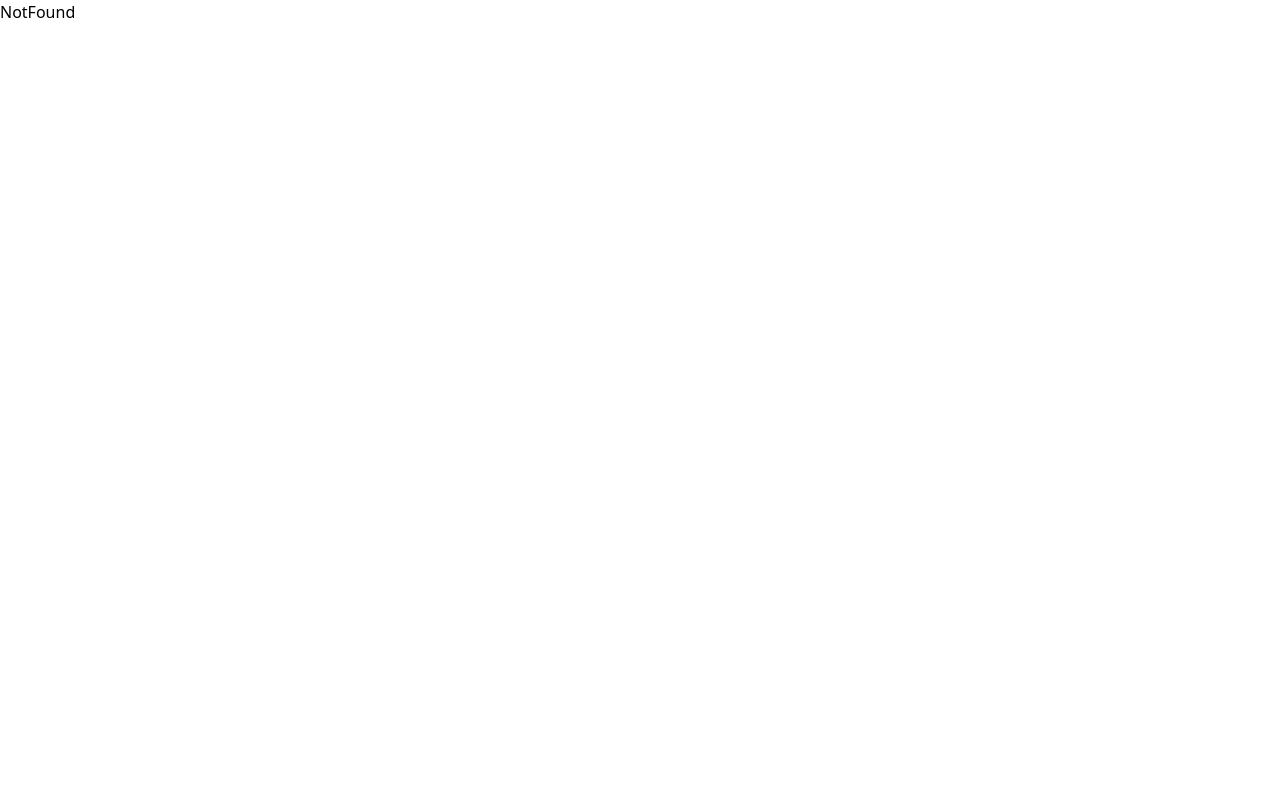
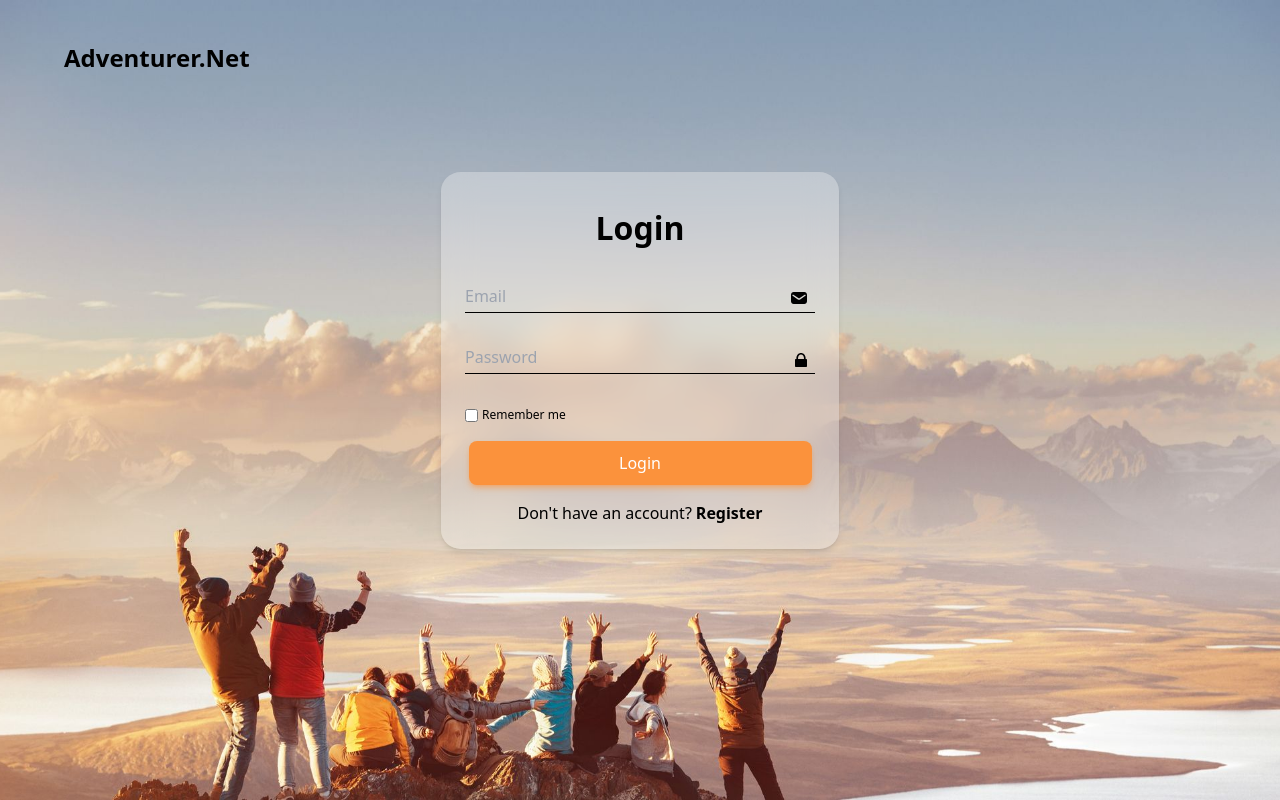
Before and after one commit to wojteknopants/adventurenet, a React (Vite) app in the folder frontend/: page /auth/login in a window 1280 px wide. Built offline with nearby package versions, Linux system fonts and the light colour scheme.

Commit message:
Some optimizations + repair routing

```diff
--- a/frontend/src/App.tsx
+++ b/frontend/src/App.tsx
@@ -1,15 +1,17 @@
 import React from "react";
 import { BrowserRouter, Link, Route, Routes } from "react-router-dom";
 
-import LoginContext from "./pages/login/LoginContext";
+import LoginContext from "./pages/AuthContext";
 import Feed from "./pages/feed/Feed";
 import NotFound from "./pages/NotFound";
-import RegistrationContext from "./pages/registration/RegistrationContext";
 import MainContext from "./pages/MainContext";
 import Messages from "./pages/messages/Messages";
 import Settings from "./pages/settings/Settings";
 import Profile from "./pages/profile/Profile";
 import Explore from "./pages/explore/Explore";
+import LoginForm from "./pages/login/LoginForm";
+import RegistrationForm from "./pages/registration/RegistrationForm";
+import AuthContext from "./pages/AuthContext";
 
 const App = () => {
   return (
@@ -22,9 +24,10 @@ const App = () => {
           <Route path="/profile" element={<Profile />} />
           <Route path="/explore" element={<Explore />} />
         </Route>
-
-        <Route path="/login" element={<LoginContext />} />
-        <Route path="/registration" element={<RegistrationContext />} />
+        <Route path="/auth" element={<AuthContext />}>
+          <Route path="/auth/login" element={<LoginForm />} />
+          <Route path="/auth/registration" element={<RegistrationForm />} />
+        </Route>
         <Route path="*" element={<NotFound />} />
       </Routes>
     </>
--- a/frontend/src/components/Contacts.tsx
+++ b/frontend/src/components/Contacts.tsx
@@ -2,7 +2,7 @@ import React from "react";
 
 const Contacts = () => {
   return (
-    <div className="fixed flex flex-col justify-between px-[64px] py-[8px]">
+    <div className="fixed flex flex-col justify-center px-[64px]">
       <div className="mx-[10px] my-[32px] text-[24px]">Contacts</div>
     </div>
   );
--- a/frontend/src/components/Navbar.tsx
+++ b/frontend/src/components/Navbar.tsx
@@ -9,7 +9,7 @@ interface Props {
 const Navbar = ({ currentPageId }: Props) => {
   const [selectedId, setSelectedId] = useState(currentPageId);
   return (
-    <nav className="fixed flex flex-col justify-between px-[16px] py-[8px] xl:px-[64px] lg:px-[32px]">
+    <nav className="fixed flex flex-col justify-between px-[16px] xl:px-[64px] lg:px-[32px]">
       <header className="flex flex-1">
         <h1 className="mx-[10px] my-[32px] text-[24px] font-bold">
           Adventurer.Net
@@ -17,12 +17,12 @@ const Navbar = ({ currentPageId }: Props) => {
       </header>
       <ul className=" ">
         {navLinks.map((nav, index) => (
-          <li className="p-[10px]" key={nav.id}>
+          <li className="p-[10px] mb-0.5" key={nav.id}>
             <Link
               to={`/${nav.id}`}
               className={` transition p-[10px] text-[20px] rounded-2xl drop-shadow-md focus:drop-shadow hover:bg-blue-100 ${
                 selectedId === nav.id
-                  ? "text-white bg-blue-600 hover:bg-blue-600"
+                  ? "shadow-md shadow-blue-500/50 text-white bg-blue-600 hover:bg-blue-600/90 "
                   : "text-black bg-none"
               }`}
               onClick={() => {
--- /dev/null
+++ b/frontend/src/pages/AuthContext.tsx
@@ -0,0 +1,22 @@
+import { useState } from "react";
+import { loginBackground } from "../assets";
+import { Outlet } from "react-router-dom";
+const AuthContext = () => {
+  return (
+    <div
+      className="flex-col px-16 py-10 w-[100%] h-screen"
+      style={{
+        background: `url(${loginBackground})`,
+        backgroundSize: "cover",
+        backgroundPosition: "center",
+      }}
+    >
+      <header className="flex flex-1">
+        <h1 className="text-[24px] font-bold">Adventurer.Net</h1>
+      </header>
+      <Outlet />
+    </div>
+  );
+};
+
+export default AuthContext;
--- a/frontend/src/pages/MainContext.tsx
+++ b/frontend/src/pages/MainContext.tsx
@@ -12,8 +12,10 @@ const MainContext = () => {
         <div className="w-[362px]">
           <Navbar currentPageId={"feed"} />
         </div>
-        <div className="w-[762px] h-[2000px] bg-slate-400">
-          <Outlet />
+        <div className="w-[762px] h-[2000px] shadow-inner bg-slate-100">
+          <div className="mx-8">
+            <Outlet />
+          </div>
         </div>
         <div className="w-[362px]">
           <Contacts />
--- a/frontend/src/pages/feed/Feed.tsx
+++ b/frontend/src/pages/feed/Feed.tsx
@@ -67,6 +67,11 @@ const FeedContext = () => {
   };
   return (
     <div>
+      <div className="flex justify-between mt-8">
+        <h2 className="text-[24px]">Feed</h2>
+        <button>TurnOn</button>
+      </div>
+
       <div>{testText()}</div>
     </div>
   );
--- a/frontend/src/pages/login/LoginContext.tsx
+++ /dev/null
@@ -1,22 +0,0 @@
-import React, { useState } from "react";
-import { loginBackground, loginEmail, loginLock } from "../../assets";
-import LoginForm from "./LoginForm";
-const LoginContext = () => {
-  return (
-    <div
-      className="flex-col px-16 py-10 w-[100%] h-screen"
-      style={{
-        background: `url(${loginBackground})`,
-        backgroundSize: "200% 200%",
-        backgroundPosition: "50% 80%",
-      }}
-    >
-      <header className="flex flex-1">
-        <h1 className="text-[24px] font-bold">Adventurer.Net</h1>
-      </header>
-      <LoginForm />
-    </div>
-  );
-};
-
-export default LoginContext;
--- a/frontend/src/pages/login/LoginForm.tsx
+++ b/frontend/src/pages/login/LoginForm.tsx
@@ -34,7 +34,7 @@ const LoginForm = () => {
     <div className={`flex justify-center`}>
       <form
         onSubmit={handleOnSubmit}
-        className={`flex flex-col justify-center transition-all ease-in-out duration-500 ${
+        className={`flex flex-col justify-center transition-all ease-in-out duration-500 shadow-md ${
           isShowing ? "opacity-100" : "opacity-0"
         } p-6 mt-24 backdrop-blur-lg bg-white/30 rounded-[5%]`}
       >
@@ -81,7 +81,7 @@ const LoginForm = () => {
           <Link to="/feed">
             <button
               type="submit"
-              className="flex justify-center w-[343px] text-white bg-orange-400 transition hover:bg-orange-400/90 font-medium rounded-lg text-[16px] px-5 py-2.5"
+              className="flex justify-center w-[343px] transition shadow-md shadow-orange-400/50 hover:shadow hover:shadow-orange-400/50 text-white bg-orange-400 hover:bg-orange-400/90 font-medium rounded-lg text-[16px] px-5 py-2.5"
             >
               Login
             </button>
@@ -89,7 +89,7 @@ const LoginForm = () => {
         </div>
         <div className="font-[500] flex justify-center mt-4 text-[16px]">
           <span className="mr-1">Don't have an account? </span>
-          <Link to="/registration" className="font-[700]">
+          <Link to="/auth/registration" className="font-[700] hover:underline">
             Register
           </Link>
         </div>
--- a/frontend/src/pages/registration/RegistrationContext.tsx
+++ /dev/null
@@ -1,23 +0,0 @@
-import React, { useState } from "react";
-import { loginBackground, loginEmail, loginLock } from "../../assets";
-import RegistrationForm from "./RegistrationForm";
-
-const RegistrationContext = () => {
-  return (
-    <div
-      className="flex-col px-16 py-10 w-[100%] h-screen"
-      style={{
-        background: `url(${loginBackground})`,
-        backgroundSize: "200% 200%",
-        backgroundPosition: "50% 80%",
-      }}
-    >
-      <header className="flex flex-1">
-        <h1 className="text-[24px] font-bold">Adventurer.Net</h1>
-      </header>
-      <RegistrationForm />
-    </div>
-  );
-};
-
-export default RegistrationContext;
--- a/frontend/src/pages/registration/RegistrationForm.tsx
+++ b/frontend/src/pages/registration/RegistrationForm.tsx
@@ -35,7 +35,7 @@ const LoginForm = () => {
         onSubmit={handleOnSubmit}
         className={`flex flex-col justify-center transition-all ease-in-out duration-500 ${
           isShowing ? "opacity-100" : "opacity-0"
-        } p-6 mt-24 backdrop-blur-lg bg-white/30 rounded-[5%]`}
+        } p-6 mt-24 backdrop-blur-lg bg-white/30 rounded-[5%] shadow-md`}
       >
         <label className="flex justify-center text-[32px] font-bold mt-2">
           Registration
@@ -88,14 +88,14 @@ const LoginForm = () => {
         <div className="flex justify-center mt-8">
           <button
             type="submit"
-            className="flex justify-center w-[343px] text-white bg-orange-400 transition hover:bg-orange-400/90 font-medium rounded-lg text-[16px] px-5 py-2.5"
+            className="flex justify-center w-[343px] transition shadow-md shadow-orange-400/50 hover:shadow hover:shadow-orange-400/50 text-white bg-orange-400 hover:bg-orange-400/90 font-medium rounded-lg text-[16px] px-5 py-2.5"
           >
             Register
           </button>
         </div>
         <div className="font-[500] flex justify-center mt-4 text-[16px]">
           <span className="mr-1">Already have an account? </span>
-          <Link to="/login" className="font-[700]">
+          <Link to="/auth/login" className="font-[700] hover:underline">
             Login
           </Link>
         </div>
```
